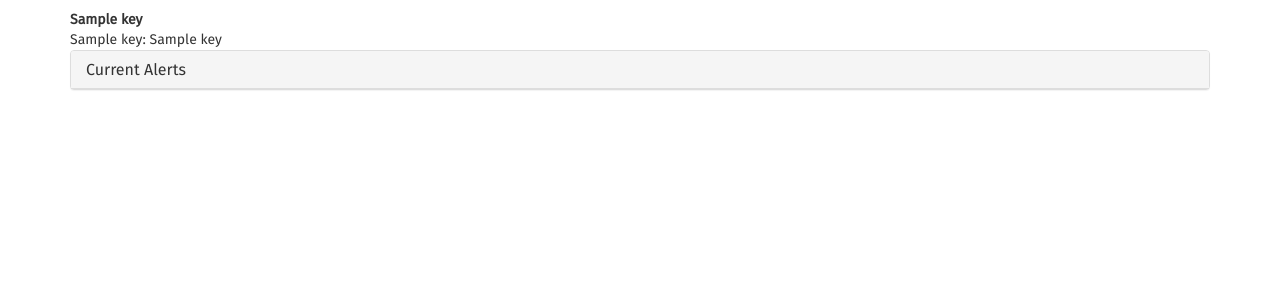
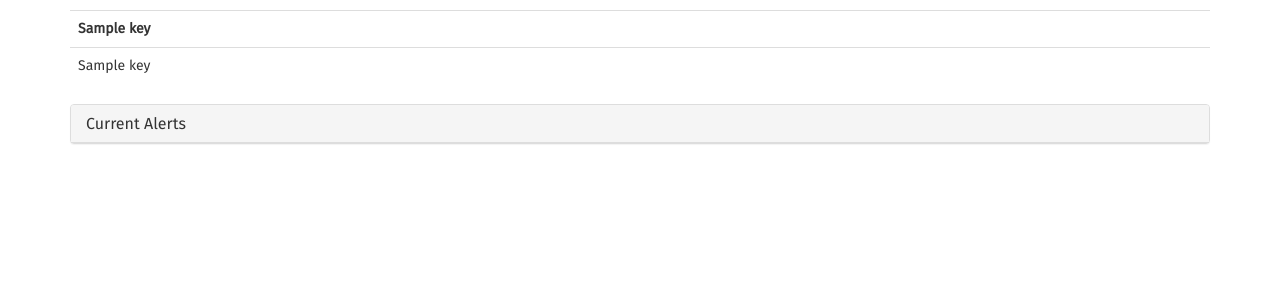
Before and after one commit to fact-project/shifthelper_webinterface, a Python web app: template shifthelper_webinterface/templates/index.html in a window 1280 px wide. Shown: the part 112-412 px from the top of the page. Run offline with Jinja, Linux system fonts and the light colour scheme; the template is opened without the code that fills it: most values are stand-ins (such as "Sample title", 1, 10 or a date in 2020).

Commit message:
Make table look nicer

```diff
--- a/shifthelper_webinterface/templates/index.html
+++ b/shifthelper_webinterface/templates/index.html
@@ -5,15 +5,15 @@
 <div class=container>
   <div class=content>
     <div>
-      <table>
+      <table class="table">
         <tr>
         {% for key in heartbeats %}
         <th>{{ key }}</th>
         {% endfor %}
         </tr>
         <tr>
-        {% for key in heartbeats %}
-          <td>{{ key }}: {{ heartbeats[key] }} </td>
+        {% for val in heartbeats.values() %}
+          <td>{{ val }} </td>
         {% endfor %}
         </tr>
       </table>
```
